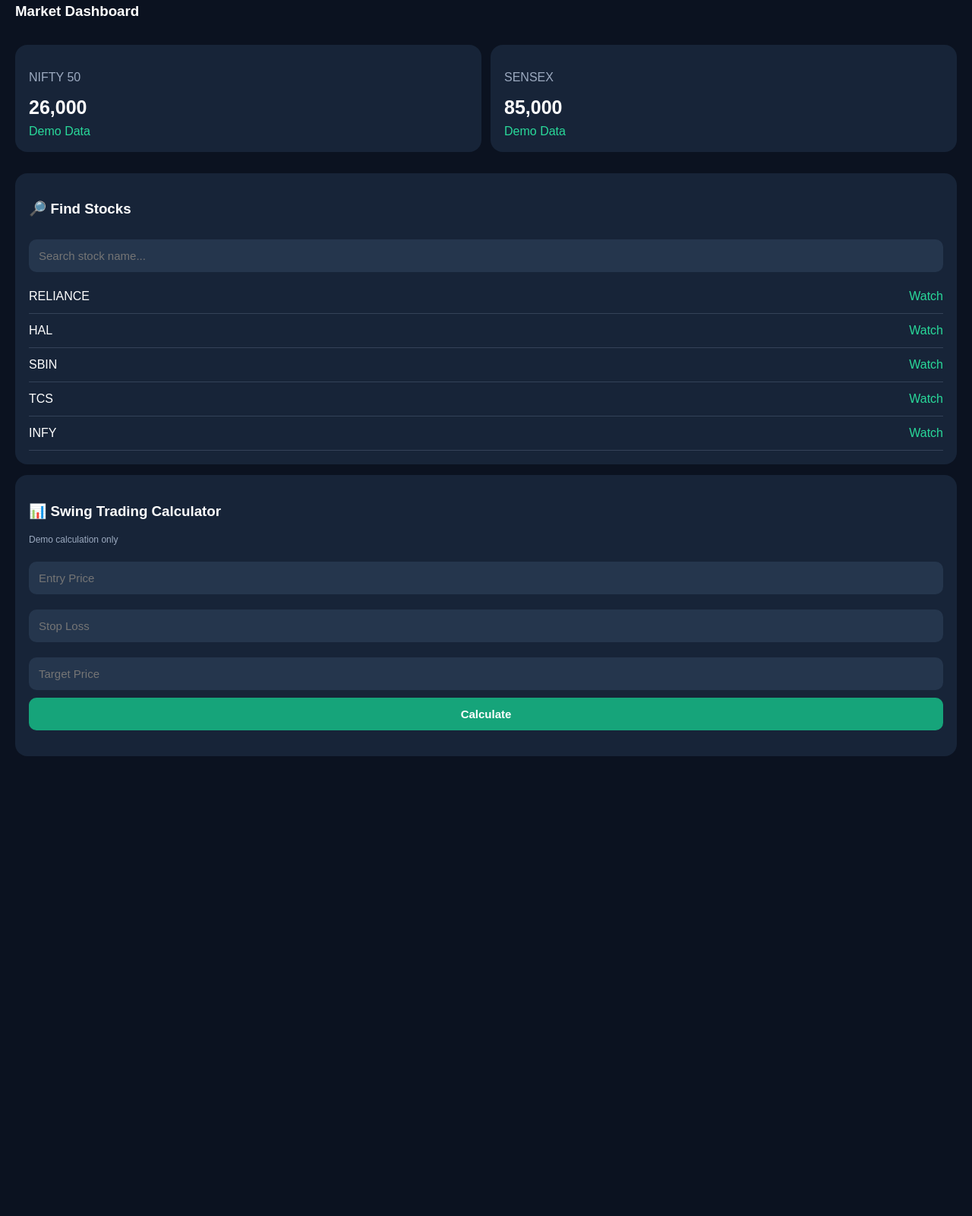
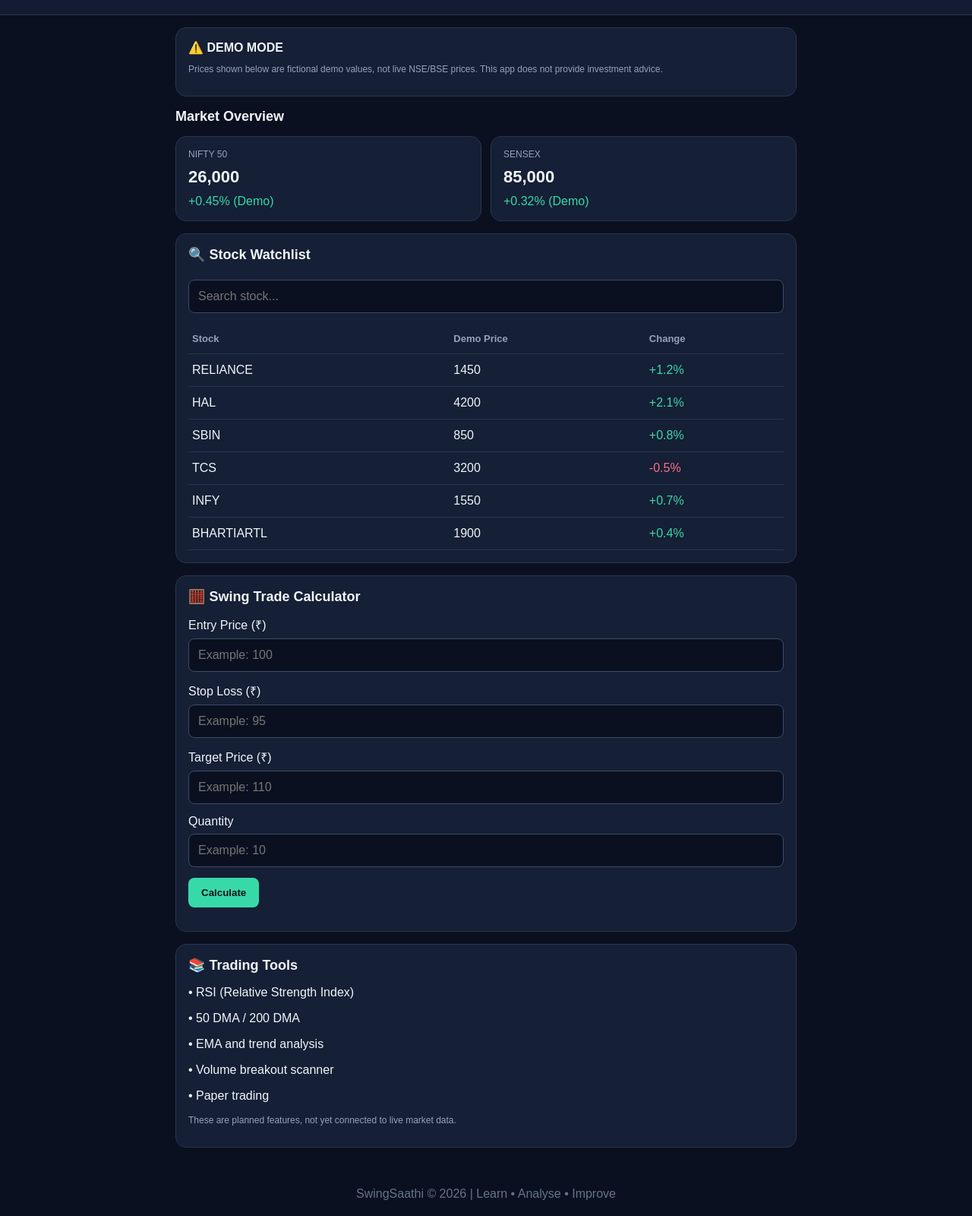
Before and after one commit to vishalbhai188/swingsaathi, a plain HTML site: page index.html in a window 1280 px wide. Shown: the part 91-1691 px from the top of the page at 76% size. Before the commit the page ends 1120 px from the top, so only its background shows below. Drawn offline with Linux system fonts and the light colour scheme.

Commit message:
Update SwingSaathi app

```diff
--- a/index.html
+++ b/index.html
@@ -7,85 +7,134 @@
 <title>SwingSaathi</title>
 <style>
 *{box-sizing:border-box}
-body{margin:0;background:#0b1220;color:white;font-family:Arial,sans-serif;padding:20px}
-header{display:flex;align-items:center;gap:12px;margin-bottom:25px}
-.logo{background:#16a47a;padding:12px;border-radius:12px;font-size:22px}
-h1{font-size:24px;margin:0}
-p{color:#9caac0}
-.card{background:#172438;padding:18px;border-radius:16px;margin:14px 0}
-.grid{display:grid;grid-template-columns:1fr 1fr;gap:12px}
-.price{font-size:25px;font-weight:bold;margin:8px 0}
-.green{color:#29d99a}
-input,button{padding:13px;border:0;border-radius:10px;width:100%;font-size:15px}
-input{background:#25364d;color:white;margin:10px 0}
-button{background:#16a47a;color:white;font-weight:bold}
-.stock{display:flex;justify-content:space-between;padding:13px 0;border-bottom:1px solid #344258}
-.small{font-size:12px;color:#9caac0}
+body{margin:0;background:#0b1020;color:#f1f5f9;font-family:Arial,sans-serif}
+header{padding:22px;background:#131c32;border-bottom:1px solid #293650}
+h1{margin:0;color:#38d9a9;font-size:27px}
+header p{color:#94a3b8;margin-bottom:0}
+main{padding:16px;max-width:850px;margin:auto}
+.card{background:#151f35;border:1px solid #293650;border-radius:14px;padding:16px;margin-bottom:16px}
+h2{font-size:18px;margin-top:0}
+.market{display:flex;gap:12px}
+.market .card{flex:1;margin:0}
+.price{font-size:22px;font-weight:bold;margin:10px 0}
+.green{color:#38d9a9}
+input{width:100%;padding:12px;background:#0b1020;color:white;border:1px solid #3b4b68;border-radius:8px;margin:7px 0 14px;font-size:16px}
+button{background:#38d9a9;color:#07131a;border:0;padding:12px 17px;border-radius:8px;font-weight:bold;cursor:pointer}
+table{width:100%;border-collapse:collapse}
+td,th{text-align:left;padding:12px 5px;border-bottom:1px solid #293650}
+th{color:#94a3b8;font-size:13px}
+.small{color:#94a3b8;font-size:12px}
+footer{text-align:center;color:#64748b;padding:20px}
 </style>
 </head>
 <body>
+
 <header>
-<div class="logo">📈</div>
-<div>
-<h1>SwingSaathi</h1>
-<div class="small">SMART STOCK ANALYSIS</div>
-</div>
+<h1>📈 SwingSaathi</h1>
+<p>Your Stock Market Analysis Companion</p>
 </header>
 
-<h3>Market Dashboard</h3>
-<div class="grid">
+<main>
+
 <div class="card">
-<p>NIFTY 50</p>
+<strong>⚠️ DEMO MODE</strong>
+<p class="small">Prices shown below are fictional demo values, not live NSE/BSE prices. This app does not provide investment advice.</p>
+</div>
+
+<h2>Market Overview</h2>
+<div class="market">
+<div class="card">
+<div class="small">NIFTY 50</div>
 <div class="price">26,000</div>
-<span class="green">Demo Data</span>
+<span class="green">+0.45% (Demo)</span>
 </div>
 <div class="card">
-<p>SENSEX</p>
+<div class="small">SENSEX</div>
 <div class="price">85,000</div>
-<span class="green">Demo Data</span>
+<span class="green">+0.32% (Demo)</span>
 </div>
 </div>
 
-<div class="card">
-<h3>🔎 Find Stocks</h3>
-<input id="search" placeholder="Search stock name..." oninput="searchStocks()">
-<div id="stocks">
-<div class="stock">RELIANCE <span class="green">Watch</span></div>
-<div class="stock">HAL <span class="green">Watch</span></div>
-<div class="stock">SBIN <span class="green">Watch</span></div>
-<div class="stock">TCS <span class="green">Watch</span></div>
-<div class="stock">INFY <span class="green">Watch</span></div>
-</div>
+<div class="card" style="margin-top:16px">
+<h2>🔍 Stock Watchlist</h2>
+<input id="search" placeholder="Search stock..." oninput="filterStocks()">
+<table>
+<thead>
+<tr><th>Stock</th><th>Demo Price</th><th>Change</th></tr>
+</thead>
+<tbody id="stocks">
+<tr><td>RELIANCE</td><td>1450</td><td class="green">+1.2%</td></tr>
+<tr><td>HAL</td><td>4200</td><td class="green">+2.1%</td></tr>
+<tr><td>SBIN</td><td>850</td><td class="green">+0.8%</td></tr>
+<tr><td>TCS</td><td>3200</td><td style="color:#fb7185">-0.5%</td></tr>
+<tr><td>INFY</td><td>1550</td><td class="green">+0.7%</td></tr>
+<tr><td>BHARTIARTL</td><td>1900</td><td class="green">+0.4%</td></tr>
+</tbody>
+</table>
 </div>
 
 <div class="card">
-<h3>📊 Swing Trading Calculator</h3>
-<p class="small">Demo calculation only</p>
-<input id="entry" type="number" placeholder="Entry Price">
-<input id="stop" type="number" placeholder="Stop Loss">
-<input id="target" type="number" placeholder="Target Price">
+<h2>🧮 Swing Trade Calculator</h2>
+<label>Entry Price (₹)</label>
+<input type="number" id="entry" placeholder="Example: 100">
+<label>Stop Loss (₹)</label>
+<input type="number" id="stop" placeholder="Example: 95">
+<label>Target Price (₹)</label>
+<input type="number" id="target" placeholder="Example: 110">
+<label>Quantity</label>
+<input type="number" id="qty" placeholder="Example: 10">
 <button onclick="calculate()">Calculate</button>
-<p id="result"></p>
+<div id="result" style="margin-top:15px"></div>
 </div>
 
+<div class="card">
+<h2>📚 Trading Tools</h2>
+<p>• RSI (Relative Strength Index)</p>
+<p>• 50 DMA / 200 DMA</p>
+<p>• EMA and trend analysis</p>
+<p>• Volume breakout scanner</p>
+<p>• Paper trading</p>
+<p class="small">These are planned features, not yet connected to live market data.</p>
+</div>
+
+</main>
+
+<footer>
+SwingSaathi © 2026 | Learn • Analyse • Improve
+</footer>
+
 <script>
-function searchStocks(){
-let q=document.getElementById('search').value.toUpperCase();
-document.querySelectorAll('#stocks .stock').forEach(s=>{
-s.style.display=s.innerText.toUpperCase().includes(q)?'flex':'none';
-});
+function filterStocks(){
+ const q=document.getElementById("search").value.toUpperCase();
+ document.querySelectorAll("#stocks tr").forEach(row=>{
+  row.style.display=row.innerText.toUpperCase().includes(q)?"":"none";
+ });
 }
+
 function calculate(){
-let e=Number(document.getElementById('entry').value);
-let s=Number(document.getElementById('stop').value);
-let t=Number(document.getElementById('target').value);
-if(!e||!s||!t||s>=e||t<=e){
-document.getElementById('result').innerText='Please enter valid prices.';
-return;
-}
-document.getElementById('result').innerText=
-'Risk: ₹'+(e-s).toFixed(2)+' | Reward: ₹'+(t-e).toFixed(2)+' | Risk/Reward: 1:' + ((t-e)/(e-s)).toFixed(2);
+ const e=Number(document.getElementById("entry").value);
+ const s=Number(document.getElementById("stop").value);
+ const t=Number(document.getElementById("target").value);
+ const q=Number(document.getElementById("qty").value);
+ const r=document.getElementById("result");
+
+ if(!e||!s||!t||!q||e<=s||t<=e){
+  r.innerHTML="<span style='color:#fb7185'>Please enter valid values. For a long trade, Stop Loss must be below Entry and Target above Entry.</span>";
+  return;
+ }
+
+ const risk=(e-s)*q;
+ const reward=(t-e)*q;
+ const ratio=(t-e)/(e-s);
+
+ r.innerHTML=
+ "<h3 class='green'>Calculation Result</h3>"+
+ "<p>Potential Risk: ₹"+risk.toFixed(2)+"</p>"+
+ "<p>Potential Reward: ₹"+reward.toFixed(2)+"</p>"+
+ "<p>Risk : Reward = 1 : "+ratio.toFixed(2)+"</p>"+
+ "<p class='small'>Calculation only; excludes brokerage, taxes and slippage.</p>";
 }
 </script>
+
 </body>
 </html>
```
